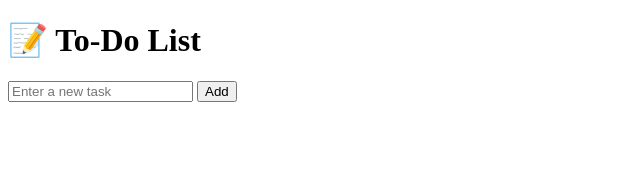
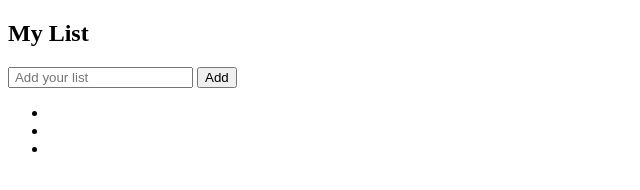
Before and after one commit to Raj01-create/pj_To-do-list, a plain HTML site: page index.html in a window 1280 px wide. Shown: the whole page, without its empty margins (0-640 px from the left). Drawn offline with Linux system fonts and the light colour scheme.

Commit message:
Update index.html
I change the code to new because the previous one having a little problem

```diff
--- a/index.html
+++ b/index.html
@@ -3,19 +3,24 @@
 <head>
     <meta charset="UTF-8">
     <meta name="viewport" content="width=device-width, initial-scale=1.0">
-    <title>to-do-list app</title>
+    <title>To Do List</title>
+    <link rel="stylesheet" href="style.css">
+</head>
+<body>
+   <div class="container">
+    <div class="todo">
+        <h2>My List</h2>
+        <div class="row">
+            <input type="text" id="input-box" placeholder=" Add your list">
+            <button id="btn" onclick="addTask()">Add</button>
+        </div>
+       <ul id="list">
+            <li></li>
+            <li></li>
+            <li></li>
+       </ul>
+    </div>
     <script src="script.js"></script>
-    <link rel="stylesheet" href="style.css">
- <body>
-        <div class="todo-container">
-            <h1>📝 To-Do List</h1>
-            <div class="input-section">
-                <input type="text" id="taskbox" placeholder="Enter a new task" />
-                <button onclick="addTask()">Add</button>
-            </div>
-            <ul id="taskList"></ul>
-        </div>
-
- </body>
-</head>
+   </div>
+</body>
 </html>
```
